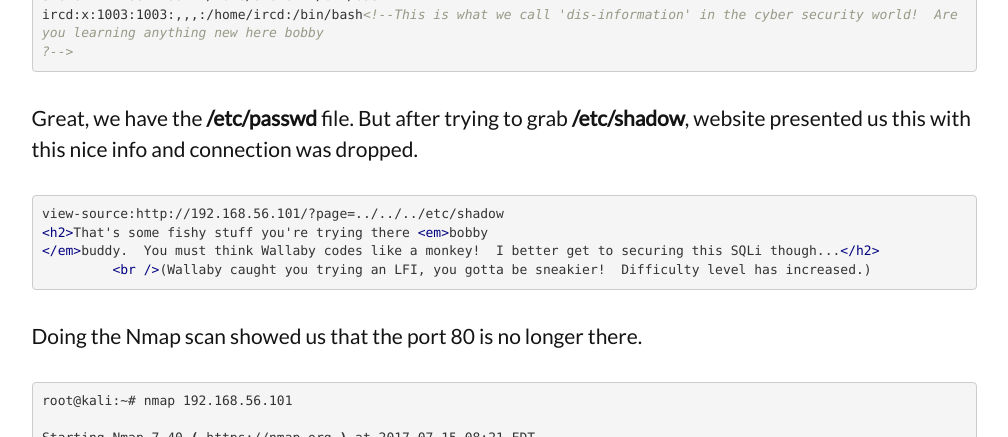
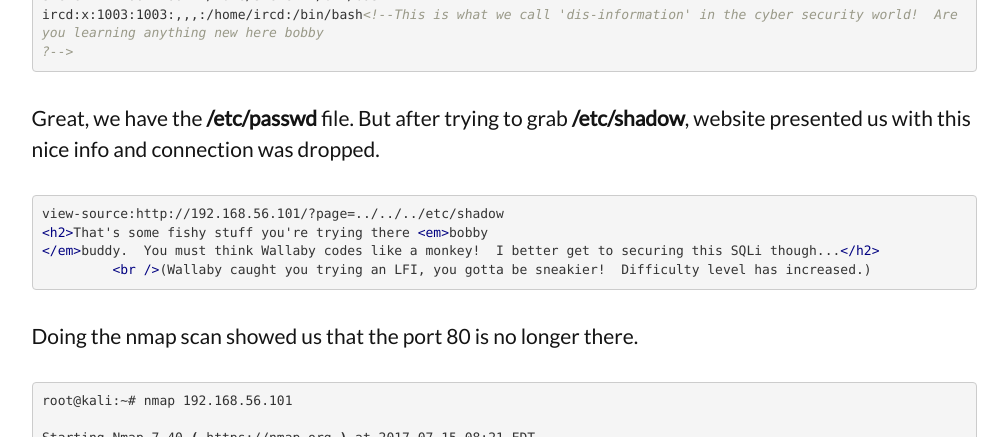
Before and after one commit to W3ndige/rootnetsec.github.io, a Jekyll site: the page built from _posts/2017-07-16-vulnhub-wallabys-nightmare.md, in a window 1280 px wide and 900 px high, scrolled down 3482 px. Shown: the part 155-592 px from the top of the window, without its empty margins (136-1144 px from the left). Built offline with Jekyll 4.4.1, drawn with Linux system fonts in a browser that asks for light colours; nearby versions of some CDN libraries; some of the changed text lies outside the part shown.

Commit message:
Small changes in post

```diff
--- a/_posts/2017-07-16-vulnhub-wallabys-nightmare.md
+++ b/_posts/2017-07-16-vulnhub-wallabys-nightmare.md
@@ -26,7 +26,7 @@ I themed this machine to make it feel a bit more realistic. You are breaking int
 
 <h1>Challenge</h1>
 
-<p>As always, we're going to start from finding an IP address of the machine using Nmap. </p>
+<p>As always, we're going to start from finding an IP address of the machine using nmap. </p>
 
 
 {% highlight bash %}
@@ -109,7 +109,7 @@ ircd:x:1003:1003:,,,:/home/ircd:/bin/bash<!--This is what we call 'dis-informati
 ?-->
 {% endhighlight %}
 
-<p>Great, we have the <b>/etc/passwd</b> file. But after trying to grab <b>/etc/shadow</b>, website presented us this with this nice info and connection was dropped. </p>
+<p>Great, we have the <b>/etc/passwd</b> file. But after trying to grab <b>/etc/shadow</b>, website presented us with this nice info and connection was dropped. </p>
 
 {% highlight html %}
 
@@ -120,7 +120,7 @@ view-source:http://192.168.56.101/?page=../../../etc/shadow
 
 {% endhighlight %}
 
-<p>Doing the Nmap scan showed us that the port 80 is no longer there. </p>
+<p>Doing the nmap scan showed us that the port 80 is no longer there. </p>
 
 {% highlight bash %}
 root@kali:~# nmap 192.168.56.101
@@ -373,7 +373,7 @@ www-data@ubuntu:/$ sudo iptables -F
 sudo iptables -F
 {% endhighlight %}
 
-<p>Now, let's check that by running another Nmap scan. </p>
+<p>Now, let's check that by running another nmap scan. </p>
 
 {% highlight bash %}
 root@kali:~# nmap 192.168.56.101
```
